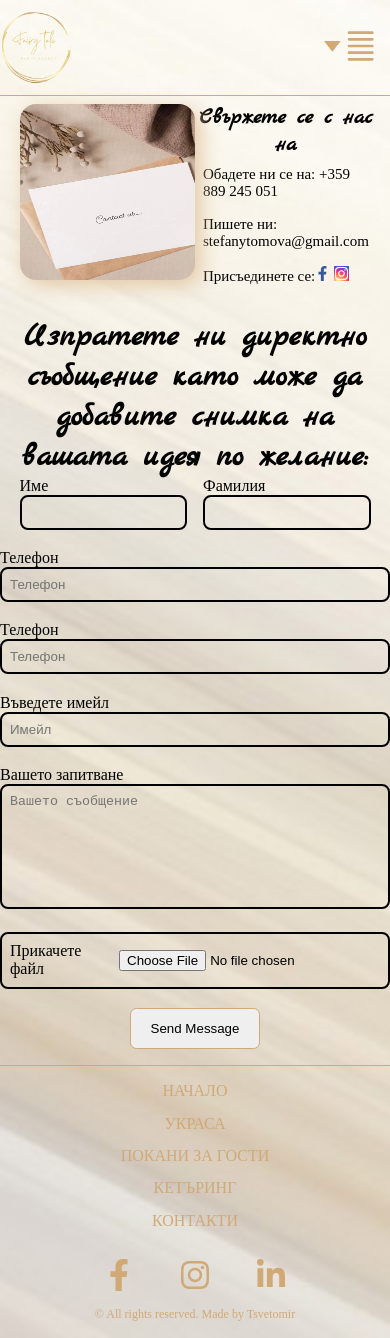
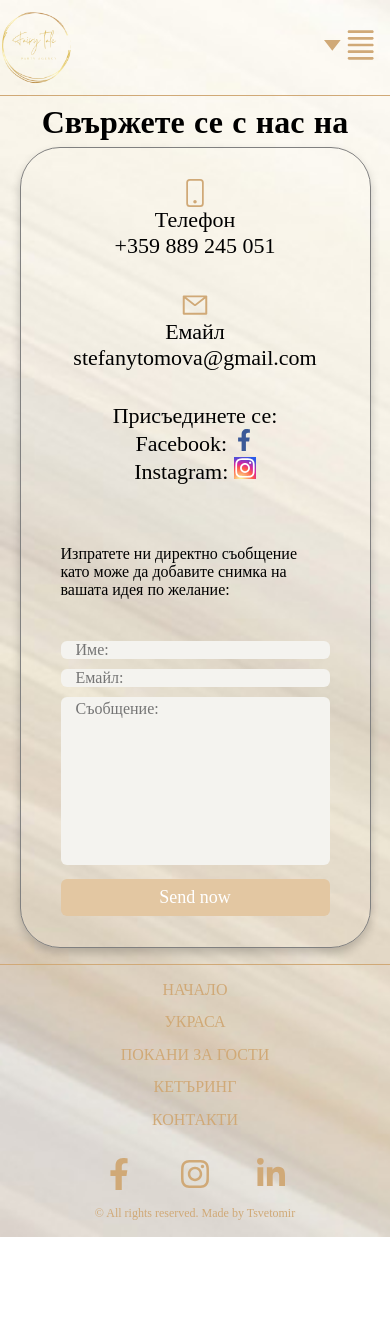
Before and after one commit to dimitrov93/party-agency, a React (Create React App) app: page /contacts in a window 390 px wide. After the commit the page ends 1237 px from the top, so only its background shows below. Built offline with nearby package versions, Linux system fonts and the light colour scheme; a web font is replaced by a local one.

Commit message:
contacts comp updated

```diff
--- a/public/index.html
+++ b/public/index.html
@@ -13,7 +13,6 @@
   <link href="https://fonts.googleapis.com/css2?family=Parisienne&display=swap" rel="stylesheet">
   <link href="https://fonts.googleapis.com/css2?family=Marck+Script&display=swap" rel="stylesheet">
 
-
   <title>Fairy Tale</title>
 </head>
 <body>
--- a/src/components/Contacts/Contacts.jsx
+++ b/src/components/Contacts/Contacts.jsx
@@ -2,11 +2,15 @@ import React from "react";
 import "./contacts.css";
 import logo from "../../assets/contacts.jpg";
 import { FaFacebookF, FaInstagram } from "react-icons/fa";
+import { AiOutlineMail } from "react-icons/ai";
+import { BsPhone } from "react-icons/bs";
+import { Link } from "react-router-dom";
 
 const Contacts = () => {
   return (
-    <div className="container">
-      <div className="contacts__header">
+    <div className="container max_height">
+
+      {/* <div className="contacts__header">
         <img src={logo} alt="contacts_logo" />
 
         <div className="contacts__information">
@@ -82,7 +86,59 @@ const Contacts = () => {
             </div>
             <button type="submit" className='btn btn-primary'>Send Message</button>
         </form>
+      </div> */}
+
+      <div>
+        <h1 className="contacts__header">Свържете се с нас на</h1>
       </div>
+      <div className="contacts__container">
+        <div className="contacts__img">
+          {/* <img src={logo} alt="contacts_logo" /> */}
+        </div>
+
+        <div className="contacts__information">
+          <p className="contacts__information_item"><BsPhone className="contacts__icons"  /><p>Телефон</p> +359 889 245 051 </p>
+          <p className="contacts__information_item"><AiOutlineMail className="contacts__icons"  / > <p>Емайл</p> stefanytomova@gmail.com </p>
+          <p className="contacts__information_item">
+            Присъединете се:
+            <Link to={'https://facebook.com'}>
+              Facebook: <FaFacebookF color="#3b5998" />{" "}
+            </Link>
+            <Link to={'https://instagram.com'}>
+              Instagram: <FaInstagram className="instagram" />
+            </Link>
+          </p>
+        </div>
+
+        <div className="contacts__separator">
+
+        </div>
+
+        <div className="contacts__email">
+          <p>Изпратете ни директно съобщение като може да добавите снимка на вашата идея по желание:</p>
+
+          <form>
+          <div className="email__input">
+            <input type="text" placeholder="Име:" required/>
+          </div>
+          <div className="email__input">
+            <input type="text" placeholder="Емайл:" required/>
+          </div>
+
+          <div className="email__input">
+          <textarea rows='7' type='text' placeholder='Съобщение:' required></textarea>
+          </div>
+
+          <div className="email__btn">
+            <input type="button" value="Send now" />
+          </div>
+        </form>
+        </div>
+
+
+      </div>
+
+
     </div>
   );
 };
--- a/src/components/Contacts/contacts.css
+++ b/src/components/Contacts/contacts.css
@@ -1,93 +1,99 @@
-.contacts__header {
+
+.max_height {
+    height: 100vh;
     display: flex;
-    flex-direction: row;
+    flex-direction: column;
+    align-items: center;
+    justify-content: center;
+}
+.contacts__container {
+    display: flex;
+    border: 1px solid gray;
+    border-radius: 40px;
+    overflow: hidden;
+    max-width: 100%;
+    height: 600px;
+    box-shadow: 0 5px 10px rgb(0, 0, 0,0.2);
+
+
+}
+.contacts__img {
+    width: 30%;
+    aspect-ratio: 1/1;
+    background-image: url('../../assets/contacts.jpg');
+    background-size: cover;
+    background-position: center ;
 }
 
-.contacts__header img {
-    width: 100%;
-    aspect-ratio: 1/1;
-    max-width: 40%;
-    border-radius: 1rem;
-    filter: drop-shadow(5px 5px 10px var(--clr-ligter-brown));
-}
-
-.contacts__title {
-    font-size: 72px;
-}
-
-.contacts__header p {
-    font-size: 24px;
-    text-align: start;
-    padding: 2rem;
+.contacts__information,
+.contacts__email  {
+    display: flex;
+    flex-direction: column;
+    justify-content: center;
+    gap: 2rem;
 }
 
 .contacts__information {
-    width: 100%;
+    font-size: 24px;
+    width: 40%;
+    margin: 20px;
 }
 
-form {
+.contacts__information_item {
     display: flex;
     flex-direction: column;
-    gap: 1.2rem;
-    width: 100%;
-}
-
-input,
-textarea {
-    border: 2px solid black;
-    border-radius: 0.5rem;
-    padding: 1.5rem;
-    background: transparent;
-    resize: none;
-}
-
-.input__row {
-    display: flex;
-    flex-direction: row;
     justify-content: center;
-    gap: 1rem;
-}
-
-.input__column {
-    display: flex;
-    flex-direction: column;
-    gap: 1.2rem;
     align-items: center;
 }
 
-.input__small {
-    width: 100%;
-}
-
-.input__big {
-    width: 460px;
+.contacts__separator {
+    border-right: 0.5px solid var(--clr-ligter-brown);
+    height: 400px;
+    margin: 10px;
+    align-self: center;
 }
 
 .contacts__email {
-    display: flex;
-    flex-direction: column;
-    align-items: center;
-    margin-top: 1.5rem;
+    padding: 40px;
+    max-width: 100%;
 }
 
-textarea {
-    width: 460px;
+.contacts__email input,
+.contacts__email textarea {
+    height: 100%;
+    width: 100%;
+    border: none;
+    outline: none;
+    background-color: #f4f3ef;
+    border-radius: 6px;
+    padding: 0 15px;
+    resize: none;
+    margin-top: 10px;
 }
 
-.file {
-    padding: 1rem;
-    width: 460px;
-    display: flex;
-    justify-content: space-between;
-    align-items: center;
-    border: 2px solid black;
-    border-radius: 0.5rem;
+.contacts__email input::placeholder,
+.contacts__email textarea::placeholder {
+    font-size: 16px;
 }
 
-.file__btn {
-    border: none;
+.contacts__email textarea {
+    line-height: 1.5;
+  }
+
+.contacts__email input[type='button'] {
+    color: #fff;
+    font-size: 18px;
+    outline: none;
+    padding: 8px 16px;
+    border-radius: 6px;
+    background: var(--clr-ligter-brown);
+    cursor: pointer;
+    transition: var(--trans);
 }
 
+.contacts__email input[type='button']:hover {
+    background: var(--clr-brown);
+}
 
 .instagram {
     color: #fff;
@@ -95,71 +101,106 @@ textarea {
     background: radial-gradient(circle at 30% 107%, #fdf497 0%, #fdf497 5%, #fd5949 45%, #d6249f 60%, #285AEB 90%);
 }
 
+.contacts__icons {
+    font-size: 28px;
+    color: var(--clr-brown);
+}
 
-/* ========== MEDIA QUERIES (MEDIUM DEVICES)  ========== */
-
-@media screen and (max-width: 1024px) {
-
-        .contacts__title {
-        font-size: 42px;
-    }
-
-    .contacts__information p  {
-        font-size: 35px;
-        padding: 1.4rem;
-
-    }
-    .contacts__header img {
-        height: 90%;
-        width: 100%;
-        max-width: 50%;
-    }
-
-
+@media only screen and (max-width: 1600px) {
 
 }
 
-/* ========== MEDIA QUERIES (SMALL DEVICES)  ========== */
-
-@media screen and (max-width: 600px) {
-
-    .contacts__title {
-        font-size: 22px;
+@media only screen and (max-width: 1440px) {
+    .contacts__container {
+        height: 500px;
     }
 
-    .contacts__information p  {
-        font-size: 15px;
-        padding: 0.5rem;
+    .contacts__information {
+        font-size: 20px;
+    }
+}
 
+@media only screen and (max-width: 1200px) {
+    .contacts__header {
+        font-size: 4.5rem;
     }
-    .contacts__header img {
-        height: 90%;
-        width: 100%;
-        max-width: 50%;
+    .contacts__container {
+        height: 400px;
     }
 
-    .contacts__email h3 {
-        font-size: 2rem;
-    }
-
-    input,
-    textarea {
-    padding: 0.5rem;
-    }
-
-
-    .input__big {
-        width: 390px;
-    }
-
-
-    textarea {
-        width: 390px;
-    }
-
-    .file {
-        padding: 0.5rem;
-        width: 390px;
+    .contacts__separator {
+        height: 300px;
     }
 
 }
+
+@media only screen and (max-width: 992px) {
+
+    .contacts__header {
+        font-size: 4rem;
+    }
+
+    .contacts__img {
+        display: none;
+    }
+    .contacts__container {
+        height: 500px;
+    }
+
+    .contacts__information {
+        font-size: 16px;
+    }
+
+    .contacts__separator {
+        display: none;
+    }
+
+    .contacts__information {
+        font-size: 26px;
+    }
+}
+
+@media only screen and (max-width: 768px) {
+    .contacts__header {
+        font-size: 3rem;
+    }
+
+    .contacts__container {
+        flex-direction: column;
+        justify-content: center;
+        align-items: center;
+    }
+
+    .contacts__container {
+        height: 800px;
+    }
+
+    .contacts__information {
+        font-size: 24px;
+    }
+
+}
+
+@media only screen and (max-width: 600px) {
+    .contacts__header {
+        font-size: 2rem;
+    }
+    .contacts__information {
+        position: relative;
+        margin-top: 40px;
+        font-size: 22px;
+        width: 100%;
+    }
+    .contacts__container {
+        height: auto;
+    }
+}
+
+@media only screen and (max-width: 320px) {
+    .contacts__header {
+        font-size: 1.5rem;
+    }
+    .contacts__information {
+        font-size: 20px;
+    }
+}
--- a/src/index.css
+++ b/src/index.css
@@ -44,6 +44,17 @@ a {
 /* Remove default focus styles */
 :focus {
   outline: none;
+}
+
+button,
+input,
+optgroup,
+select,
+textarea {
+  font-family: inherit; /* 1 */
+  font-size: 100%; /* 1 */
+  line-height: 1.15; /* 1 */
+  margin: 0; /* 2 */
 }
 
 h1 {
```
